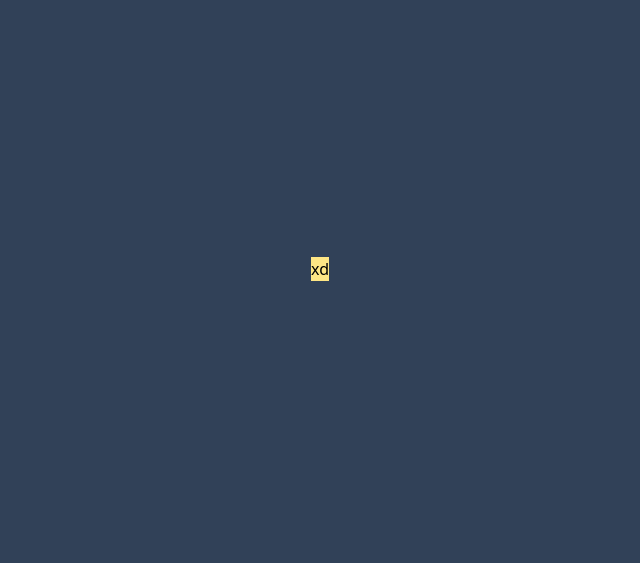
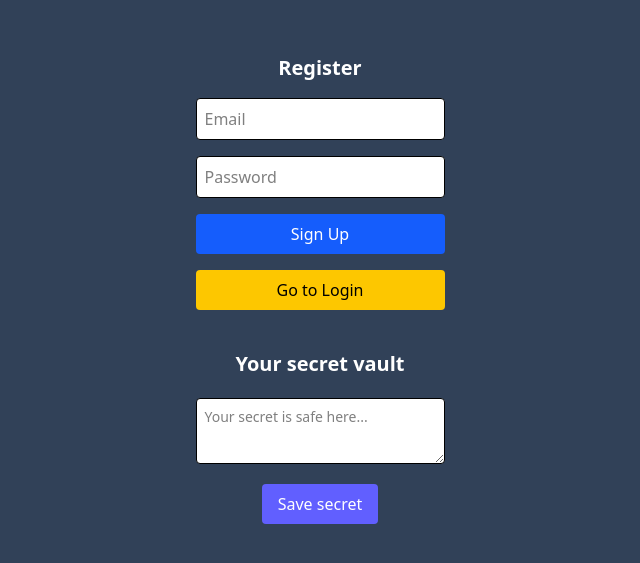
Before and after one commit to TrEv0rRrRr/secret-vault, a React (Vite) app: page / in a window 1280 px wide. Shown: the part 131-694 px from the top of the page, without its empty margins (320-960 px from the left). Built offline with nearby package versions, Linux system fonts and the light colour scheme; no server answers.

Commit message:
feat: restructure App component to include AuthProvider and main layout

```diff
--- a/src/App.tsx
+++ b/src/App.tsx
@@ -1,5 +1,20 @@
+import AuthForm from "./components/Auth/AuthForm";
+import LogOut from "./components/Auth/LogOut";
+import SecretForm from "./components/Vault/SecretForm";
+import AuthProvider from "./contexts/AuthContext/AuthProvider";
+
 function App() {
-  return <div className="bg-amber-200">xd</div>;
+  return (
+    <AuthProvider>
+      <main className="flex flex-col gap-10 w-full">
+        <div className="flex flex-col gap-10">
+          <AuthForm />
+          <LogOut />
+        </div>
+        <SecretForm />
+      </main>
+    </AuthProvider>
+  );
 }
 
 export default App;
```
